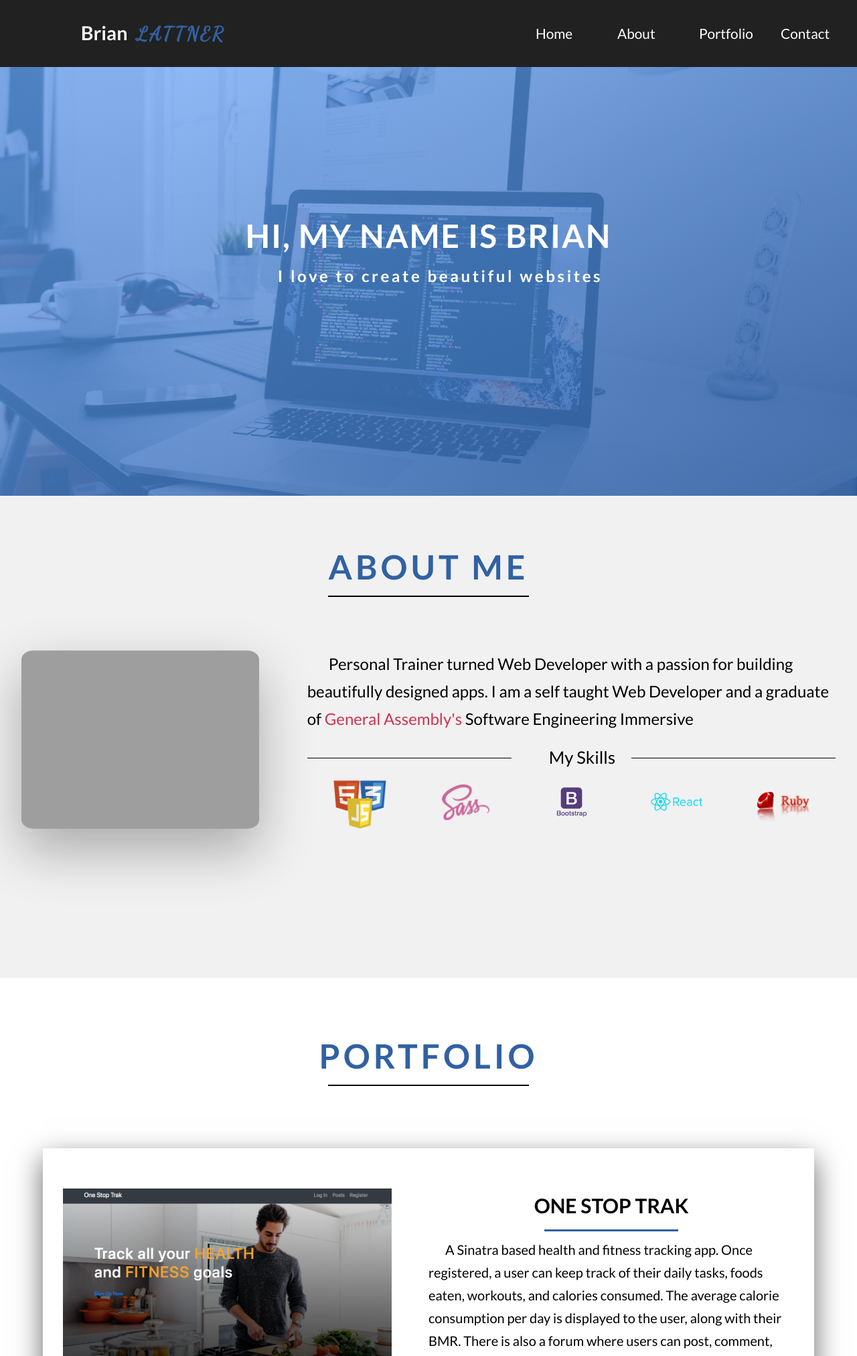
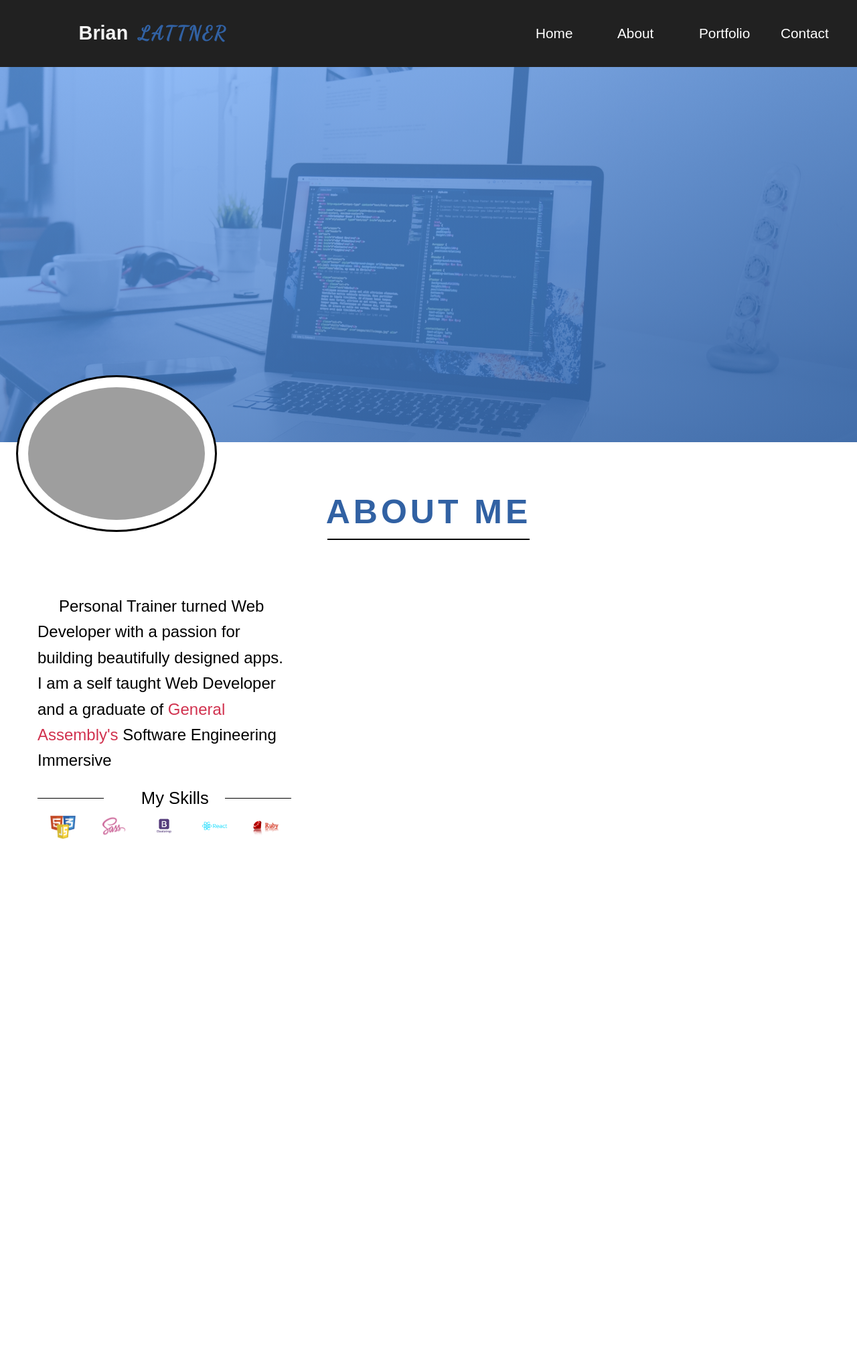
Before and after one commit to Latcat21/portfolio, a PHP site: page / in a window 1280 px wide. Shown: the top 2024 px of the page at 67% size. Run offline with PHP 8.4, Linux system fonts and the light colour scheme; some libraries are stand-ins or nearby versions; grey boxes are pictures that could not be loaded.

Commit message:
some changes

```diff
--- a/css/style.css
+++ b/css/style.css
@@ -91,41 +91,25 @@ nav {
     color: #3161a3;
     transform: translateY(-3px); }
 
-.splash {
+.main-section {
   background-image: linear-gradient(to right bottom, rgba(109, 170, 255, 0.7), rgba(49, 97, 163, 0.9)), url("/images/christopher-gower-m_HRfLhgABo-unsplash.jpg");
-  height: 80vh;
+  height: 70vh;
   background-size: cover;
   background-attachment: fixed;
   background-position: center;
-  position: relative;
-  display: grid;
-  grid-template-rows: 1fr;
-  align-items: center;
-  justify-content: center; }
-  .splash__heading {
-    transform: translateY(-3rem); }
-    .splash__heading-heading-primary {
-      font-size: 3rem;
-      text-transform: uppercase;
-      color: #fff;
-      letter-spacing: 2px;
-      animation-name: moveInLeft;
-      animation-duration: 1.5s;
-      animation-timing-function: ease-out; }
-    .splash__heading-heading-secondary {
-      font-size: 1.5rem;
-      color: white;
-      overflow: hidden;
-      transform: translateX(3rem);
-      white-space: nowrap;
-      margin: 0 auto;
-      letter-spacing: .15em;
-      animation: typing 3.5s steps(40, end), blink-caret 0.75s step-end infinite; }
+  position: relative; }
 
-.about {
-  background-color: #f1f1f1;
-  display: grid;
-  height: 90vh; }
+.about-pic {
+  float: left;
+  width: 300px;
+  position: absolute;
+  margin-top: -100px; }
+  .about-pic img {
+    border-radius: 50%;
+    background-position: center;
+    border: 3px solid black;
+    padding: 15px;
+    background-color: #fff; }
 
 .intro {
   display: grid;
@@ -409,16 +393,32 @@ nav {
   .footer-paragraphy {
     font-size: 1.5rem; } }
 
-*,
-*::after,
-*::before {
+* {
   margin: 0;
   padding: 0;
   box-sizing: border-box; }
 
 body {
-  font-family: "Lato", sans-serif;
-  font-weight: 400;
-  line-height: 1.7;
-  font-size: 62.5%;
-  box-sizing: border-box; }
+  font-family: 'Dosis', sans-serif;
+  line-height: 1.6;
+  background: #fff; }
+
+a {
+  text-decoration: none; }
+
+ul {
+  list-style: none; }
+
+h2,
+h3,
+h4 {
+  text-transform: uppercase; }
+
+img {
+  width: 100%; }
+
+.container {
+  max-width: 1280px;
+  padding: 0 1.5rem;
+  margin: auto;
+  overflow: hidden; }
--- a/index.html
+++ b/index.html
@@ -1,58 +1,65 @@
 <!doctype <!DOCTYPE html>
 <html>
+
 <head>
   <meta charset="utf-8" />
   <meta http-equiv="X-UA-Compatible" content="IE=edge">
   <title>Brian's Portfolio</title>
   <meta name="viewport" content="width=device-width, initial-scale=1">
-  <link rel="stylesheet" href="https://use.fontawesome.com/releases/v5.3.1/css/all.css" integrity="sha384-mzrmE5qonljUremFsqc01SB46JvROS7bZs3IO2EmfFsd15uHvIt+Y8vEf7N7fWAU" crossorigin="anonymous">
-  <link href="https://fonts.googleapis.com/css?family=Lato:300,400,700" rel="stylesheet"/>
-  <link href="https://fonts.googleapis.com/css?family=Dancing+Script&display=swap" rel="stylesheet"/>
+  <link rel="stylesheet" href="https://use.fontawesome.com/releases/v5.3.1/css/all.css"
+    integrity="sha384-mzrmE5qonljUremFsqc01SB46JvROS7bZs3IO2EmfFsd15uHvIt+Y8vEf7N7fWAU" crossorigin="anonymous">
+  <link href="https://fonts.googleapis.com/css?family=Lato:300,400,700" rel="stylesheet" />
+  <link href="https://fonts.googleapis.com/css?family=Dancing+Script&display=swap" rel="stylesheet" />
   <link rel="stylesheet" href="https://unpkg.com/aos@next/dist/aos.css" />
   <link rel="stylesheet" href="https://unpkg.com/aos@next/dist/aos.css" />
   <link rel="stylesheet" type="text/css" media="screen" href="css/style.css" />
 </head>
+
 <body>
+  <!-- navivation-->
+  <header>
 
-  <header>
     <nav>
       <div class="main-nav">
         <h5 class="main-nav__heading"> Brian <span class="main-nav__heading--2">Lattner</span></h5>
-              <a class="main-nav__nav-item" href="#home" >Home</a>
-              <a class="main-nav__nav-item" href="#about" >About</a>
-              <a class="main-nav__nav-item" href="#portfolio" >Portfolio</a>
-              <a  class="main-nav__nav-item" href="#contact" >Contact</a>
+        <a class="main-nav__nav-item" href="#home">Home</a>
+        <a class="main-nav__nav-item" href="#about">About</a>
+        <a class="main-nav__nav-item" href="#portfolio">Portfolio</a>
+        <a class="main-nav__nav-item" href="#contact">Contact</a>
         <i id="menu-btn" class="main-nav__menu fas fa-bars"></i>
       </div>
 
       <div id="dropdown" class="nav-dropdown">
-            <a class="nav-dropdown__nav-item" href="#home" >Home</a>
-            <a class="nav-dropdown__nav-item" href="#about" >About</a>
-            <a class="nav-dropdown__nav-item" href="#portfolio" >Portfolio</a>
-            <a class="nav-dropdown__nav-item" href="#contact" >Contact</a>
+        <a class="nav-dropdown__nav-item" href="#home">Home</a>
+        <a class="nav-dropdown__nav-item" href="#about">About</a>
+        <a class="nav-dropdown__nav-item" href="#portfolio">Portfolio</a>
+        <a class="nav-dropdown__nav-item" href="#contact">Contact</a>
       </div>
     </nav>
   </header>
-      <section class="splash">
-        <div class="splash__heading">
-        <h3 class="splash__heading-heading-primary">Hi, My name is Brian </h3>
-        <h2 class="splash__heading-heading-secondary">I love to create beautiful websites</h2>
+  <!--main-section-->
+  <section class="main-section">
+
+  </section>
+  <!-- about section-->
+  <section class="about container" id="about">
+    <div class="about-pic">
+      <img src="https://s3-us-west-2.amazonaws.com/s.cdpn.io/1743827/about_pic.jpg" alt="Self-picture" />
     </div>
-</section>
-  <section class="about" id="about">
     <h2 class="section-headings-about">About Me</h2>
     <div class="intro">
-  <div class="intro__gallery">
-      <img  class="intro__gallery--img" src="https://s3-us-west-2.amazonaws.com/s.cdpn.io/1743827/about_pic.jpg" alt="Self-picture" />
-  </div>
+
       <div class="intro__text">
-      <p>Personal Trainer turned Web Developer with a passion for building beautifully designed apps. I am a self taught Web Developer and a graduate of <a class="ga-link" href="https://generalassemb.ly/education/software-engineering-immersive/chicago" target="_blank"> General Assembly's </a> Software Engineering Immersive</p>
+        <p>Personal Trainer turned Web Developer with a passion for building beautifully designed apps. I am a self
+          taught Web Developer and a graduate of <a class="ga-link"
+            href="https://generalassemb.ly/education/software-engineering-immersive/chicago" target="_blank"> General
+            Assembly's </a> Software Engineering Immersive</p>
         <div class="intro__text--container">
           <div class="intro__text--heading">My Skills</div>
           <div class="intro__text--skills">
-        <img class="intro__text--img1"  src="images/js-css-html.png" alt="javascript picture">
-        <img class="intro__text--img2"src="images/sass.png" alt="sass picture">
-        <img class="intro__text--img3"src="images/bootstrap.png" alt="bootstrap picture">
+            <img class="intro__text--img1" src="images/js-css-html.png" alt="javascript picture">
+            <img class="intro__text--img2" src="images/sass.png" alt="sass picture">
+            <img class="intro__text--img3" src="images/bootstrap.png" alt="bootstrap picture">
             <img class="intro__text--img4" src="images/react.png" alt="react picture">
             <img class="intro__text--img5" src="images/ruby.png" alt="ruby picture">
           </div>
@@ -67,7 +74,10 @@
         <img src="images/one-stop.png">
         <div class="portfolio__card--info">
           <h3>One Stop Trak</h3>
-  <p>A Sinatra based health and fitness tracking app. Once registered, a user can keep track of their daily tasks, foods eaten, workouts, and calories consumed. The average calorie consumption per day is displayed to the user, along with their BMR. There is also a forum where users can post, comment, and like health and fitness related topics.  </p>
+          <p>A Sinatra based health and fitness tracking app. Once registered, a user can keep track of their daily
+            tasks, foods eaten, workouts, and calories consumed. The average calorie consumption per day is displayed to
+            the user, along with their BMR. There is also a forum where users can post, comment, and like health and
+            fitness related topics. </p>
           <p>Built Using...</p>
           <ul class="web-tech">
             <h4>HTML5</h4>
@@ -76,16 +86,19 @@
             <h4>SINATRA</i></h4>
           </ul>
           <div class="btns">
-    <a href="https://one-stop-track.herokuapp.com/" class="card-btn" target="_blank" >Check it out</a>
-            <a href="https://github.com/Latcat21/one-stop-trak" target="_blank"><i class="fab fa-github-square web-tech-github"></i></a>
+            <a href="https://one-stop-track.herokuapp.com/" class="card-btn" target="_blank">Check it out</a>
+            <a href="https://github.com/Latcat21/one-stop-trak" target="_blank"><i
+                class="fab fa-github-square web-tech-github"></i></a>
           </div>
         </div>
       </div>
       <div class="portfolio__card" data-aos="fade-left">
-  <img src="images/the-recruiter.png" >
+        <img src="images/the-recruiter.png">
         <div class="portfolio__card--info">
           <h3>The Recruiter</h3>
-    <p>A Sinatra based application that helps college baseball teams and high school baseball players connect with each other.The Players and Colleges are matched with eachother according to positions played and positions needed </p>
+          <p>A Sinatra based application that helps college baseball teams and high school baseball players connect with
+            each other.The Players and Colleges are matched with eachother according to positions played and positions
+            needed </p>
           <p>Built Using...</p>
           <ul class="web-tech">
             <h4>HTML5</h4>
@@ -94,16 +107,20 @@
             <h4>SINATRA</i></h4>
           </ul>
           <div class="btns">
-    <a href="https://the-recruiter-capstone.herokuapp.com/" class="card-btn" target="_blank" >Check it out</a>
-            <a href="https://github.com/Latcat21/project-5" target="_blank"><i class="fab fa-github-square web-tech-github"></i></a>
+            <a href="https://the-recruiter-capstone.herokuapp.com/" class="card-btn" target="_blank">Check it out</a>
+            <a href="https://github.com/Latcat21/project-5" target="_blank"><i
+                class="fab fa-github-square web-tech-github"></i></a>
           </div>
         </div>
       </div>
-<div class="portfolio__card"data-aos="fade-right">
-  <a href="https://latcat21.github.io/royal-travels/" target="_blank"><img src="images/royal-travels.png" ></a>
+      <div class="portfolio__card" data-aos="fade-right">
+        <a href="https://latcat21.github.io/royal-travels/" target="_blank"><img src="images/royal-travels.png"></a>
         <div class="portfolio__card--info">
           <h3>Royal Travels</h3>
-  <p>Royal Travels Shows information of countries by searching for a specific country, using the <a href="https://restcountries.eu/" target="_blank">Restcountries API. </a>When a country is searched the information dispalyed is that Country's flag, capital, language, region, population, currency and gini coefficient.</p>
+          <p>Royal Travels Shows information of countries by searching for a specific country, using the <a
+              href="https://restcountries.eu/" target="_blank">Restcountries API. </a>When a country is searched the
+            information dispalyed is that Country's flag, capital, language, region, population, currency and gini
+            coefficient.</p>
           <p>Built Using...</p>
           <ul class="web-tech">
             <h4>HTML5</h4>
@@ -111,8 +128,9 @@
             <h4>JAVASCRIPT</i></h4>
           </ul>
           <div class="btns">
-  <a href="https://latcat21.github.io/royal-travels/" class="card-btn" target="_blank" >Check it out</a>
-          <a href="https://github.com/Latcat21/royal-travels" target="_blank"><i class="fab fa-github-square web-tech-github"></i></a>
+            <a href="https://latcat21.github.io/royal-travels/" class="card-btn" target="_blank">Check it out</a>
+            <a href="https://github.com/Latcat21/royal-travels" target="_blank"><i
+                class="fab fa-github-square web-tech-github"></i></a>
           </div>
         </div>
       </div>
@@ -121,10 +139,11 @@
     <div class="section-contact">
       <h1 class="contact-section-heading">Lets get in touch</h1>
       <div class="contact-btn">
-      <a href="mailto:brianlattner@gmail.com" target="_blank" class="btn-contact"><i class="fas fa-envelope-square"> </i> Get in touch</a>
+        <a href="mailto:brianlattner@gmail.com" target="_blank" class="btn-contact"><i class="fas fa-envelope-square">
+          </i> Get in touch</a>
       </div>
       <ul class="social-icons-list" id="social-icons-list">
-        <li><a href="https://www.instagram.com/royallatcat/?hl=en"><i class="fab fa-instagram instagram" ></i></a></li>
+        <li><a href="https://www.instagram.com/royallatcat/?hl=en"><i class="fab fa-instagram instagram"></i></a></li>
         <li><a href="https://github.com/Latcat21"><i class="fab fa-github-square github"></i></a></li>
         <li><a href="https://www.linkedin.com/in/brian-lattner-722484177/"> <i class="fab fa-linkedin"></i></a></li>
       </ul>
@@ -150,6 +169,9 @@
   </script>
   <script src="javascript/main.js"></script>
 
-<script src="https://cdnjs.cloudflare.com/ajax/libs/popper.js/1.14.7/umd/popper.min.js" integrity="sha384-UO2eT0CpHqdSJQ6hJty5KVphtPhzWj9WO1clHTMGa3JDZwrnQq4sF86dIHNDz0W1" crossorigin="anonymous"></script>
+  <script src="https://cdnjs.cloudflare.com/ajax/libs/popper.js/1.14.7/umd/popper.min.js"
+    integrity="sha384-UO2eT0CpHqdSJQ6hJty5KVphtPhzWj9WO1clHTMGa3JDZwrnQq4sF86dIHNDz0W1" crossorigin="anonymous">
+  </script>
 </body>
+
 </html>
--- a/scss/_about.scss
+++ b/scss/_about.scss
@@ -1,11 +1,30 @@
-.about{
-  background-color: #f1f1f1;
-  display: grid;
-  height: 90vh;
+.about {
+
+
+
+  &-pic {
+    float: left;
+    width: 300px;
+    position: absolute;
+    margin-top: -100px;
+
+
+
+
+    img {
+      border-radius: 50%;
+      background-position: center;
+      border: 3px solid black;
+      padding: 15px;
+      background-color: #fff;
+
+
+    }
+  }
 
 }
 
-.intro{
+.intro {
   display: grid;
   grid-template-columns: 1fr 2fr;
   grid-template-rows: 1fr 1fr 1fr;
@@ -13,29 +32,32 @@
   padding: 1rem;
   margin: 1rem;
 
-  &__gallery{
+  &__gallery {
 
-    &--img{
-    width: 90%;
-    box-shadow: 0 2rem 5rem rgba(0,0,0, .3);
-    border-radius: 5%;
-}
+    &--img {
+      width: 90%;
+      box-shadow: 0 2rem 5rem rgba(0, 0, 0, .3);
+      border-radius: 5%;
+    }
 
   }
-  &__text{
+
+  &__text {
 
     font-size: 1.5rem;
     text-indent: 2rem;
 
-    a{
+    a {
       list-style: none;
       color: $secondary-color;
       text-decoration: none;
     }
-    &--container{
+
+    &--container {
       transform: translateY(1rem);
     }
-    &--heading{
+
+    &--heading {
       display: grid;
       grid-template-columns: 1fr max-content 1fr;
       grid-column-gap: 1.5rem;
@@ -43,7 +65,7 @@
       font-size: 1.6rem;
 
       &::before,
-      &::after{
+      &::after {
         content: "";
         height: 1px;
         display: block;
@@ -51,12 +73,14 @@
       }
 
     }
-    &--skills{
+
+    &--skills {
       display: grid;
       justify-items: center;
       align-items: center;
       grid-template-columns: repeat(5, 1fr);
-      img{
+
+      img {
         width: 50%;
       }
     }
--- a/scss/_config.scss
+++ b/scss/_config.scss
@@ -1,6 +1,7 @@
 $primary-color: #3161a3;
 $secondary_color: #d1324f;
 $color-white: #fff;
+$website-width: 1280px;
 
 
 
@@ -11,9 +12,11 @@ $color-white: #fff;
 
 
 @function set-text-color($color) {
-  @if (lightness($color) > 40% ){
+  @if (lightness($color) > 40%) {
     @return #000;
-  }@else{
+  }
+
+  @else {
     @return #fff;
   }
 }
--- a/scss/_splash.scss
+++ /dev/null
@@ -1,52 +0,0 @@
-.splash{
-
-  background-image: linear-gradient(to right bottom, rgba(109, 170, 255,.7), rgba(49, 97, 163, .9)), url('/images/christopher-gower-m_HRfLhgABo-unsplash.jpg');
-  height: 80vh;
-  background-size: cover;
-  background-attachment: fixed;
-  background-position: center;
-  position: relative;
-  display: grid;
-  grid-template-rows: 1fr;
-  align-items: center;
-  justify-content: center;
-
-
-  &__heading{
-    transform: translateY(-3rem);
-
-
-  &-heading-primary{
-      font-size: 3rem;
-      text-transform: uppercase;
-      color: $color-white;
-      letter-spacing: 2px;
-      animation-name: moveInLeft;
-      animation-duration: 1.5s;
-      animation-timing-function: ease-out;
-
-  }
-  &-heading-secondary{
-
-    font-size: 1.5rem;
-    color: white;
-    overflow: hidden;
-    transform: translateX(3rem);
-    white-space: nowrap;
-    margin: 0 auto;
-    letter-spacing: .15em;
-    animation:
-    typing 3.5s steps(40, end),
-    blink-caret .75s step-end infinite;
-
-
-  }
-
-
-    }
-
-
-
-
-
-}
--- /dev/null
+++ b/scss/main-section.scss
@@ -0,0 +1,9 @@
+.main-section {
+
+  background-image: linear-gradient(to right bottom, rgba(109, 170, 255, .7), rgba(49, 97, 163, .9)), url('/images/christopher-gower-m_HRfLhgABo-unsplash.jpg');
+  height: 70vh;
+  background-size: cover;
+  background-attachment: fixed;
+  background-position: center;
+  position: relative;
+}
--- a/scss/main.scss
+++ b/scss/main.scss
@@ -1,29 +1,51 @@
 @import 'config';
 @import 'animations';
 @import 'menu';
-@import 'splash';
+@import 'main-section';
 @import 'about';
 @import 'reusables';
 @import 'portfolio';
 @import 'contact';
 @import 'footer';
 @import 'responsive';
+@import 'utilities';
 
-*,
-*::after,
-*::before {
+// general style
+* {
   margin: 0;
   padding: 0;
   box-sizing: border-box;
+}
+
+
+body {
+  font-family: 'Dosis', sans-serif;
+  line-height: 1.6;
+  background: #fff;
+}
+
+a {
+  text-decoration: none;
 
 }
 
-body {
-  font-family: "Lato", sans-serif;
-  font-weight: 400;
-  line-height: 1.7;
-  font-size: 62.5%;
-  box-sizing: border-box;
-  // overflow-x: hidden;
-  // overflow-y: auto;
+ul {
+  list-style: none;
 }
+
+h2,
+h3,
+h4 {
+  text-transform: uppercase;
+}
+
+img {
+  width: 100%;
+}
+
+.container {
+  max-width: $website-width;
+  padding: 0 1.5rem;
+  margin: auto;
+  overflow: hidden;
+}
```
Also changed, not shown: scss/_utilities.scss (added). Lines whose indentation alone changed are shown as unchanged.
